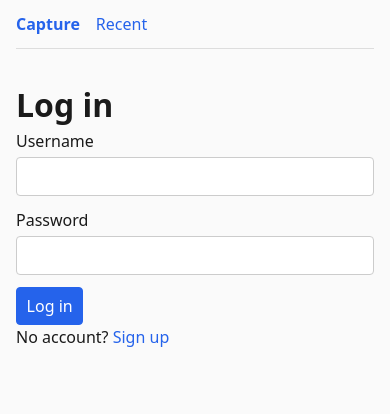
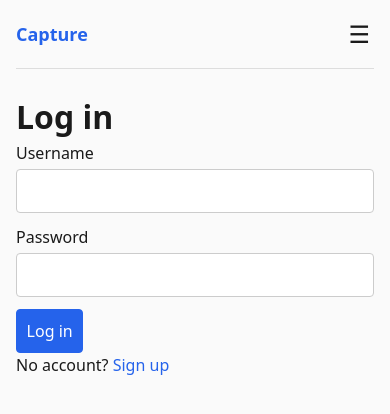
Before and after one commit to gwires/etif, a SvelteKit app in the folder capture/: page /login in a window 390 px wide. Shown: the top 414 px of the page. Built offline with nearby package versions, Linux system fonts and the light colour scheme; no server answers.

Commit message:
capture: mobile-responsive layout with hamburger nav and touch-friendly inputs

```diff
--- a/capture/src/app.css
+++ b/capture/src/app.css
@@ -3,16 +3,29 @@ html{font-family:system-ui,sans-serif;line-height:1.5;color:#1a1a1a;background:#
 body{min-height:100vh;display:flex;flex-direction:column}
 a{color:#2563eb;text-decoration:none}
 a:hover{text-decoration:underline}
-button,input,select,textarea{font:inherit;border:1px solid #ccc;border-radius:4px;padding:.4rem .6rem}
+button,input,select,textarea{font:inherit;border:1px solid #ccc;border-radius:4px;padding:.5rem .6rem;min-height:2.75rem}
 button{background:#2563eb;color:#fff;border-color:#2563eb;cursor:pointer}
 button:hover{background:#1d4ed8}
 label{display:block;margin-bottom:.25rem;font-weight:500}
 input,textarea,select{width:100%;margin-bottom:.75rem}
 form{max-width:36rem}
 .container{width:100%;max-width:64rem;margin:0 auto;padding:0 1rem}
-nav{display:flex;align-items:center;gap:1rem;padding:.75rem 0;border-bottom:1px solid #ddd}
-nav a{font-weight:500}
-main{flex:1;padding:2rem 0}
+nav{padding:.75rem 0;border-bottom:1px solid #ddd}
+.nav-brand{display:flex;align-items:center;justify-content:space-between}
+.nav-brand a{font-weight:500;font-size:1.125rem}
+.menu-toggle{display:none;background:none;border:none;color:#1a1a1a;font-size:1.5rem;padding:.25rem;line-height:1}
+.nav-links{display:flex;align-items:center;gap:1rem;margin-top:.5rem}
+.nav-links a{font-weight:500}
+.nav-user{font-size:.875rem;color:#666}
+@media(max-width:640px){
+	.menu-toggle{display:block}
+	.nav-links{display:none;flex-direction:column;align-items:flex-start;gap:.75rem;padding:.75rem 0}
+	.nav-links.open{display:flex}
+	.nav-links form{width:100%}
+	.nav-links button{width:100%;text-align:left}
+}
+main{flex:1;padding:1.5rem 0}
+@media(min-width:641px){main{padding:2rem 0}}
 .card{background:#fff;border:1px solid #ddd;border-radius:6px;padding:1rem;margin-bottom:1rem}
 .error{color:#dc2626;font-size:.875rem;margin-top:.25rem}
 small{color:#666;font-size:.875rem}
--- a/capture/src/routes/+layout.svelte
+++ b/capture/src/routes/+layout.svelte
@@ -7,6 +7,7 @@
 	import { user, checkAuth } from '$lib/auth';
 
 	let { children } = $props();
+	let menuOpen = $state(false);
 
 	const PUBLIC_ROUTES = ['/login', '/signup'];
 
@@ -16,6 +17,12 @@
 			goto('/login');
 		}
 	});
+
+	// Close mobile menu on navigation
+	$effect(() => {
+		$page.url.pathname;
+		menuOpen = false;
+	});
 </script>
 
 <svelte:head>
@@ -24,14 +31,22 @@
 
 <div class="container">
 	<nav>
+		<div class="nav-brand">
 			<a href="/capture"><strong>Capture</strong></a>
+			<button class="menu-toggle" onclick={() => (menuOpen = !menuOpen)} aria-label="Toggle menu">
+				{menuOpen ? '✕' : '☰'}
+			</button>
+		</div>
+		<div class="nav-links" class:open={menuOpen}>
+			<a href="/capture">New</a>
 			<a href="/capture/recent">Recent</a>
 			{#if $user}
-			<span>{$user.username}</span>
+				<span class="nav-user">{$user.username}</span>
 				<form method="POST" action="/logout">
 					<button type="submit">Logout</button>
 				</form>
 			{/if}
+		</div>
 	</nav>
 	<main>
 		{@render children()}
```
Lines whose indentation alone changed are shown as unchanged.
